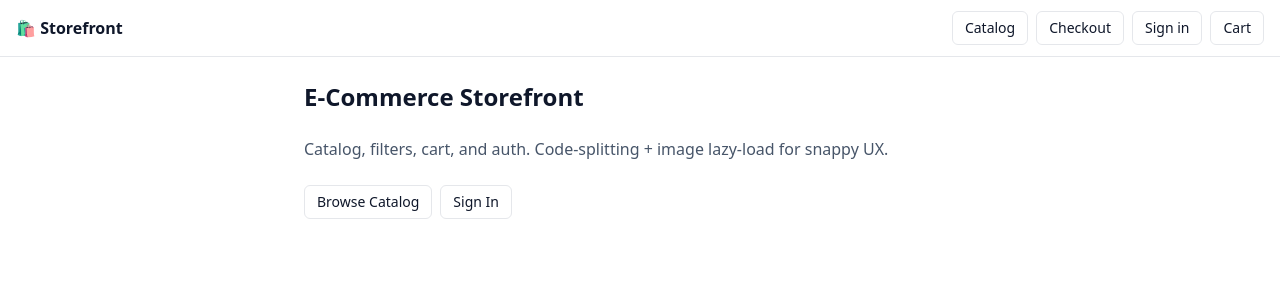
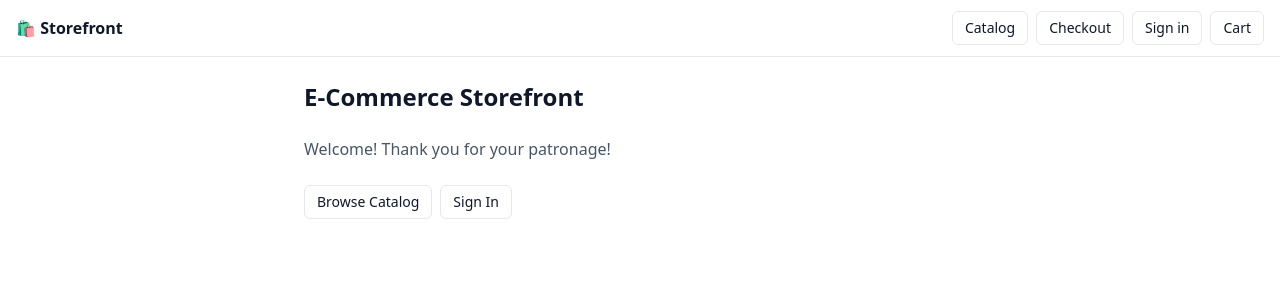
Before and after one commit to pc-101/simple-ecommerce, a Next.js app: page / in a window 1280 px wide. Shown: the top 300 px of the page. Built offline with nearby package versions, Linux system fonts and the light colour scheme; no server answers.

Commit message:
Update placeholder text with friendlier message

```diff
--- a/app/page.tsx
+++ b/app/page.tsx
@@ -8,7 +8,7 @@ export default async function HomePage(){
   return (
     <div className="mx-auto max-w-2xl space-y-6">
       <h1 className="text-2xl font-semibold">E‑Commerce Storefront</h1>
-      <p className="text-slate-600 dark:text-slate-300">Catalog, filters, cart, and auth. Code-splitting + image lazy-load for snappy UX.</p>
+      <p className="text-slate-600 dark:text-slate-300">Welcome! Thank you for your patronage!</p>
       <div className="flex gap-2">
         <Link href="/catalog" className="btn">Browse Catalog</Link>
         {!session && <Link href="/signin" className="btn">Sign In</Link>}
```
